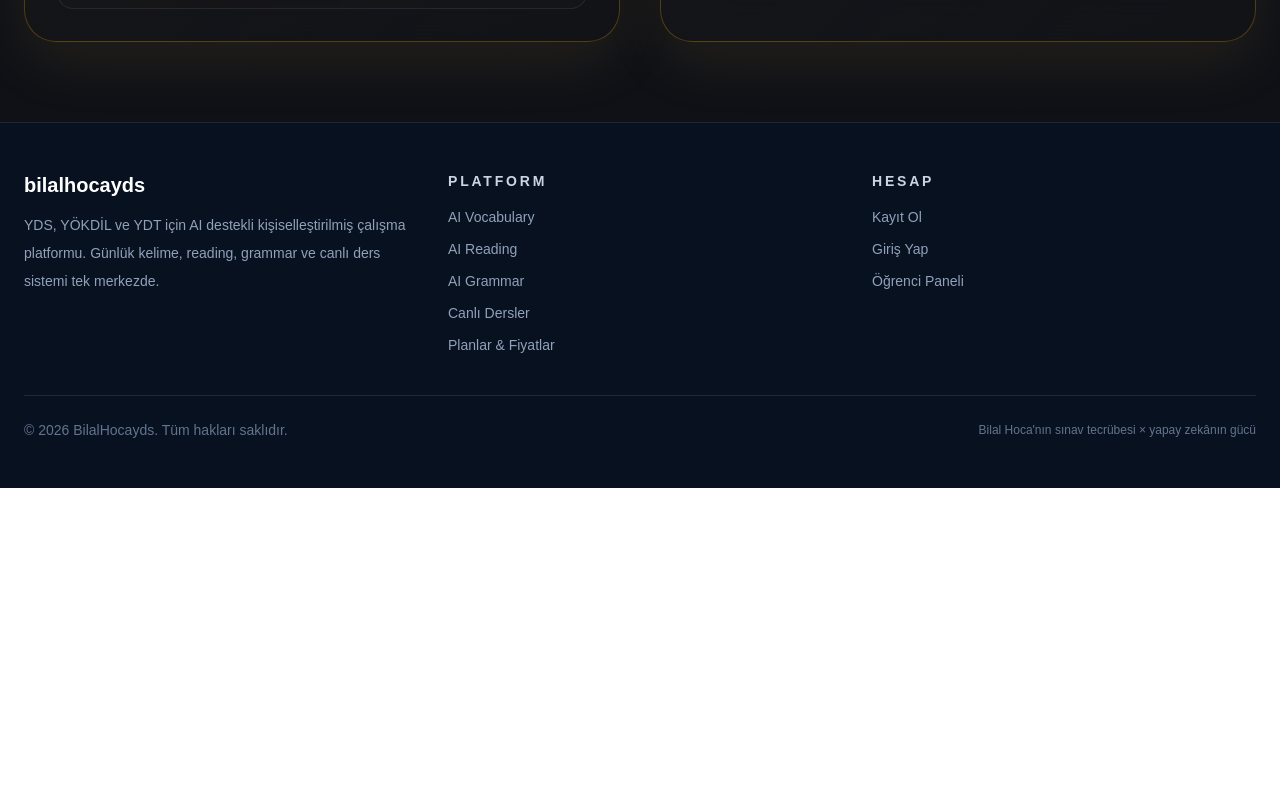
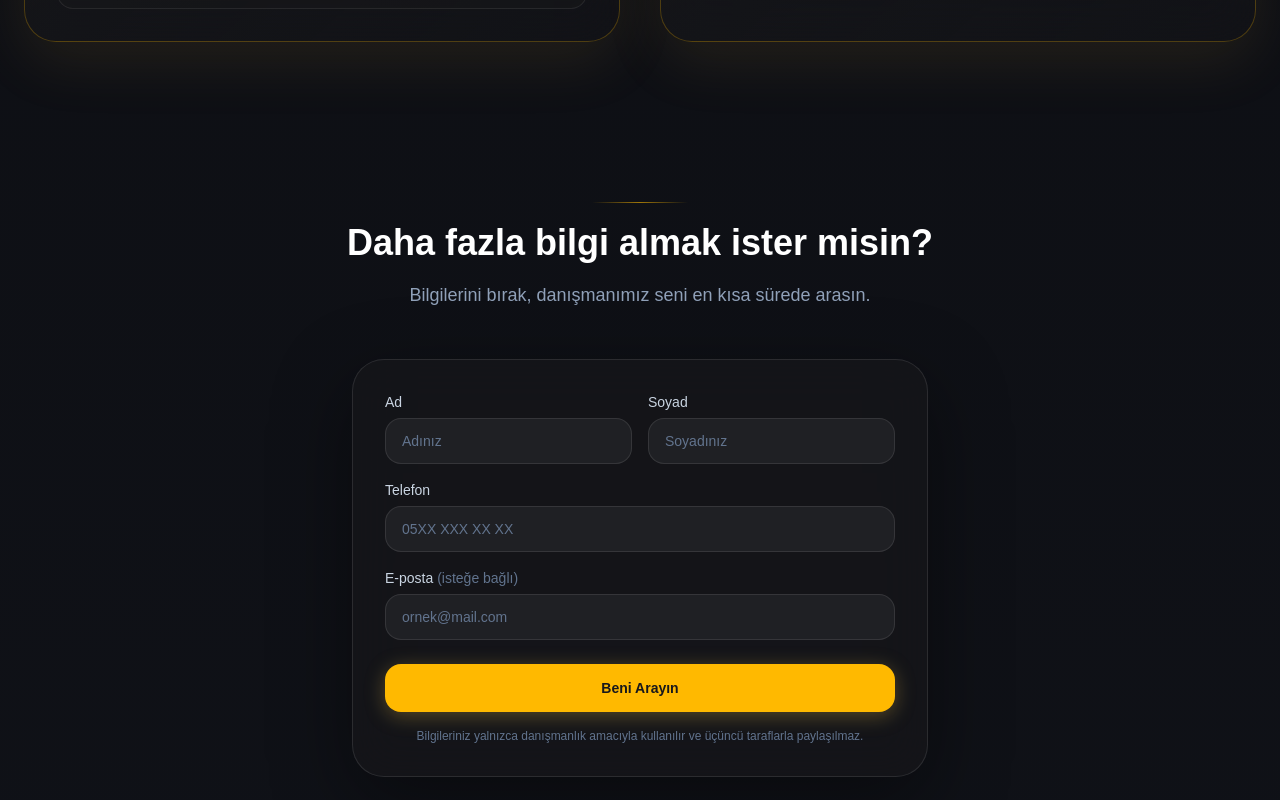
Before and after one commit to bilalcelimli-spec/bilalhocayds, a Next.js app: page / in a window 1280 px wide. Shown: the part 2160-2960 px from the top of the page. Before the commit the page ends 2648 px from the top, so only its background shows below. Built offline with nearby package versions, Linux system fonts and the light colour scheme; no server answers; the database is empty.

Commit message:
feat: add lead capture section on homepage

```diff
--- /dev/null
+++ b/src/app/api/lead/route.ts
@@ -0,0 +1,42 @@
+import { z } from "zod";
+
+import { prisma } from "@/src/lib/prisma";
+import { isRateLimited, getClientIp } from "@/src/lib/rate-limit";
+import { NextResponse } from "next/server";
+
+const leadSchema = z.object({
+  name: z.string().min(2).max(100),
+  surname: z.string().min(1).max(100),
+  phone: z.string().min(10).max(20),
+  email: z.email(),
+  plan: z.string().min(1).max(200),
+});
+
+export async function POST(request: Request) {
+  const ip = getClientIp(request);
+  if (isRateLimited(`lead:${ip}`, 5, 60_000)) {
+    return NextResponse.json({ error: "Cok fazla istek. Lutfen bir dakika sonra tekrar deneyin." }, { status: 429 });
+  }
+
+  const body = await request.json().catch(() => null);
+  if (!body || typeof body !== "object") {
+    return NextResponse.json({ error: "Gecersiz istek." }, { status: 400 });
+  }
+
+  const parsed = leadSchema.safeParse(body);
+  if (!parsed.success) {
+    return NextResponse.json({ error: "Gecersiz veri." }, { status: 400 });
+  }
+
+  const { name, surname, email, phone, plan } = parsed.data;
+  const lead = await prisma.lead.create({
+    data: {
+      name: name.trim(),
+      surname: surname.trim(),
+      email: email.toLowerCase().trim(),
+      phone: phone.replace(/\D/g, ""),
+      plan: plan.trim(),
+    },
+  });
+  return NextResponse.json(lead);
+}
--- a/src/app/page.tsx
+++ b/src/app/page.tsx
@@ -2,6 +2,7 @@ import Link from "next/link";
 import { Button } from "@/src/components/common/button";
 import { prisma } from "@/src/lib/prisma";
 import { LiveClassSinglePurchase } from "@/src/components/payment/live-class-single-purchase";
+import { LeadCaptureSection } from "@/src/components/home/lead-capture-section";
 import { format } from "date-fns";
 import { tr } from "date-fns/locale";
 
@@ -309,6 +310,8 @@ export default async function HomePage() {
         </div>
       </section>
 
+      <LeadCaptureSection />
+
     </div>
   );
 }
--- /dev/null
+++ b/src/components/home/lead-capture-section.tsx
@@ -0,0 +1,151 @@
+"use client";
+
+import { useState } from "react";
+
+type FormState = {
+  name: string;
+  surname: string;
+  phone: string;
+  email: string;
+};
+
+export function LeadCaptureSection() {
+  const [form, setForm] = useState<FormState>({ name: "", surname: "", phone: "", email: "" });
+  const [status, setStatus] = useState<"idle" | "loading" | "success" | "error">("idle");
+  const [errorMsg, setErrorMsg] = useState("");
+
+  function handleChange(e: React.ChangeEvent<HTMLInputElement>) {
+    const { name, value } = e.target;
+    setForm((prev) => ({ ...prev, [name]: value }));
+  }
+
+  async function handleSubmit(e: React.FormEvent<HTMLFormElement>) {
+    e.preventDefault();
+    setStatus("loading");
+    setErrorMsg("");
+
+    try {
+      const res = await fetch("/api/lead", {
+        method: "POST",
+        headers: { "Content-Type": "application/json" },
+        body: JSON.stringify({ ...form, plan: "Danışmanlık Talebi" }),
+      });
+
+      if (!res.ok) {
+        const data = (await res.json()) as { error?: string };
+        throw new Error(data.error ?? "Bir hata oluştu.");
+      }
+
+      setStatus("success");
+      setForm({ name: "", surname: "", phone: "", email: "" });
+    } catch (err) {
+      setStatus("error");
+      setErrorMsg(err instanceof Error ? err.message : "Bir hata oluştu.");
+    }
+  }
+
+  return (
+    <section id="iletisim" className="mx-auto max-w-7xl px-6 py-20">
+      <div className="mx-auto max-w-3xl text-center">
+        <div className="mx-auto mb-5 h-px w-24 bg-gradient-to-r from-transparent via-amber-400/60 to-transparent" />
+        <h2 className="text-3xl font-black text-white md:text-4xl">
+          Daha fazla bilgi almak ister misin?
+        </h2>
+        <p className="mt-4 text-lg leading-8 text-slate-400">
+          Bilgilerini bırak, danışmanımız seni en kısa sürede arasın.
+        </p>
+      </div>
+
+      <div className="mx-auto mt-12 max-w-xl rounded-[32px] border border-white/10 bg-zinc-900/60 p-8 shadow-[0_24px_80px_rgba(0,0,0,0.4)] backdrop-blur-xl">
+        {status === "success" ? (
+          <div className="flex flex-col items-center gap-4 py-6 text-center">
+            <div className="flex h-16 w-16 items-center justify-center rounded-full bg-amber-400/15 text-3xl">
+              ✓
+            </div>
+            <h3 className="text-xl font-bold text-white">Talebiniz alındı!</h3>
+            <p className="text-slate-400">
+              Danışmanımız en kısa sürede sizinle iletişime geçecek.
+            </p>
+            <button
+              type="button"
+              onClick={() => setStatus("idle")}
+              className="mt-2 text-sm font-semibold text-amber-400 hover:text-amber-300"
+            >
+              Yeni bir talep oluştur
+            </button>
+          </div>
+        ) : (
+          <form onSubmit={handleSubmit} className="space-y-4">
+            <div className="grid gap-4 sm:grid-cols-2">
+              <div>
+                <label className="mb-1.5 block text-sm font-medium text-slate-300">Ad</label>
+                <input
+                  name="name"
+                  value={form.name}
+                  onChange={handleChange}
+                  placeholder="Adınız"
+                  required
+                  className="w-full rounded-2xl border border-white/10 bg-white/5 px-4 py-3 text-sm text-white placeholder-slate-500 outline-none focus:border-amber-400/50 focus:ring-1 focus:ring-amber-400/30"
+                />
+              </div>
+              <div>
+                <label className="mb-1.5 block text-sm font-medium text-slate-300">Soyad</label>
+                <input
+                  name="surname"
+                  value={form.surname}
+                  onChange={handleChange}
+                  placeholder="Soyadınız"
+                  required
+                  className="w-full rounded-2xl border border-white/10 bg-white/5 px-4 py-3 text-sm text-white placeholder-slate-500 outline-none focus:border-amber-400/50 focus:ring-1 focus:ring-amber-400/30"
+                />
+              </div>
+            </div>
+
+            <div>
+              <label className="mb-1.5 block text-sm font-medium text-slate-300">Telefon</label>
+              <input
+                name="phone"
+                value={form.phone}
+                onChange={handleChange}
+                placeholder="05XX XXX XX XX"
+                required
+                type="tel"
+                className="w-full rounded-2xl border border-white/10 bg-white/5 px-4 py-3 text-sm text-white placeholder-slate-500 outline-none focus:border-amber-400/50 focus:ring-1 focus:ring-amber-400/30"
+              />
+            </div>
+
+            <div>
+              <label className="mb-1.5 block text-sm font-medium text-slate-300">
+                E-posta <span className="text-slate-500">(isteğe bağlı)</span>
+              </label>
+              <input
+                name="email"
+                value={form.email}
+                onChange={handleChange}
+                placeholder="ornek@mail.com"
+                type="email"
+                className="w-full rounded-2xl border border-white/10 bg-white/5 px-4 py-3 text-sm text-white placeholder-slate-500 outline-none focus:border-amber-400/50 focus:ring-1 focus:ring-amber-400/30"
+              />
+            </div>
+
+            {status === "error" && (
+              <p className="text-sm text-red-400">{errorMsg}</p>
+            )}
+
+            <button
+              type="submit"
+              disabled={status === "loading"}
+              className="mt-2 w-full rounded-2xl bg-amber-400 px-6 py-3.5 text-sm font-bold text-zinc-900 shadow-[0_4px_20px_rgba(212,168,67,0.35)] transition hover:bg-amber-300 disabled:opacity-60"
+            >
+              {status === "loading" ? "Gönderiliyor..." : "Beni Arayın"}
+            </button>
+
+            <p className="text-center text-xs text-slate-500">
+              Bilgileriniz yalnızca danışmanlık amacıyla kullanılır ve üçüncü taraflarla paylaşılmaz.
+            </p>
+          </form>
+        )}
+      </div>
+    </section>
+  );
+}
```
